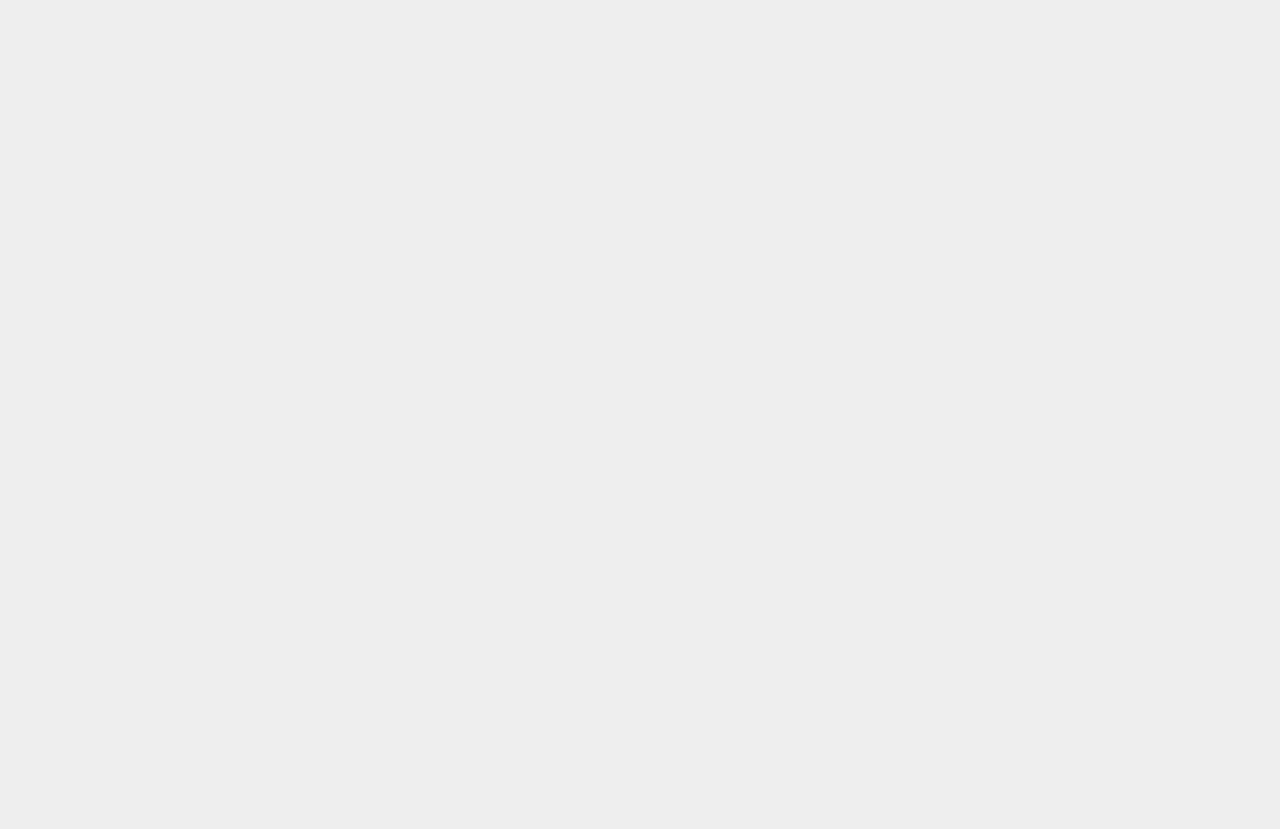
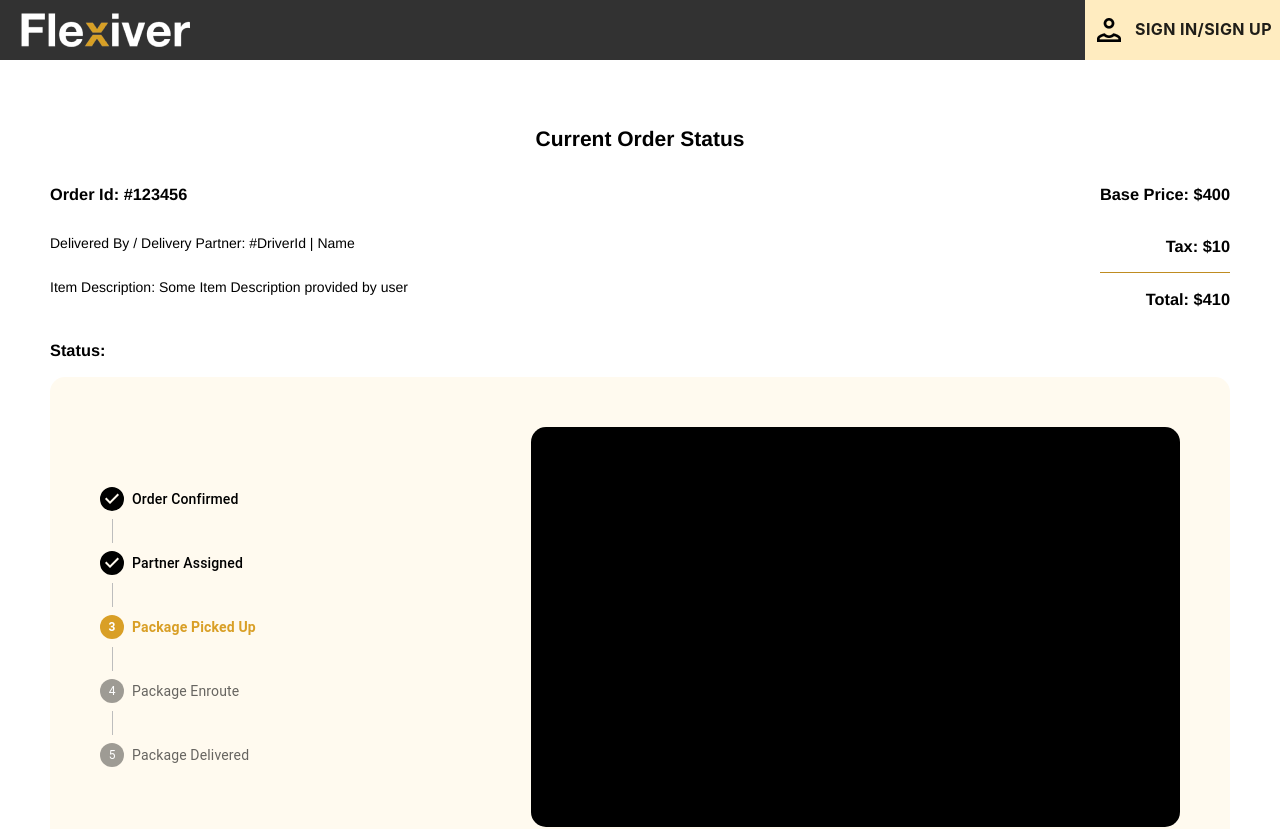
Before and after one commit to HarshaVardanDonta/Flexiver, a React (Create React App) app: page /orderTrackingPage in a window 1280 px wide. Before the commit this address had no page. Shown: the top 829 px of the page. Before the commit the page ends 800 px from the top, so only its background shows below. Built offline with nearby package versions, Linux system fonts and the light colour scheme.

Commit message:
order tracking page

```diff
--- a/src/Screens/CustomerPortal/BillingPage/BillingPage.tsx
+++ b/src/Screens/CustomerPortal/BillingPage/BillingPage.tsx
@@ -2,8 +2,10 @@ import "./BillingPage.css";
 import CustomerPortalFooter from "../Components/CustomerPortalFooter/CustomerPortalFooter";
 import CustomerPortalHeader from "../Components/CustomerPortalHeader/CustomerPortalHeader";
 import { Divider } from "@mui/material";
+import { useNavigate } from "react-router-dom";
 
 export default function BillingPage() {
+    const navigate = useNavigate();
     return (
         <div className="billingPage">
             <CustomerPortalHeader />
@@ -83,7 +85,9 @@ export default function BillingPage() {
                             <div>1000</div>
                         </div>
                     </div>
-                    <div className="payButton">Proceed & Pay</div>
+                    <div className="payButton" onClick={() => {
+                        navigate("/orderTrackingPage");
+                    }}>Proceed & Pay</div>
                 </div>
             </div>
             <CustomerPortalFooter />
--- /dev/null
+++ b/src/Screens/CustomerPortal/OrderTrackingPage/OrderTrackingPage.css
@@ -0,0 +1,42 @@
+.orderTrackingPage {
+    display: flex;
+    flex-direction: column;
+    align-items: center;
+    padding: 50px;
+    background-color: white;
+}
+
+.trackPageSummary {
+    display: flex;
+    flex-direction: column;
+}
+
+.trackPagePrice {
+    display: flex;
+    flex-direction: column;
+    align-items: flex-end;
+}
+
+.trackPageStatusSection {
+    width: 100%;
+    display: flex;
+    justify-content: space-between;
+    flex-direction: row;
+    background-color: #FFFAEF;
+    border-radius: 15px;
+}
+
+.trackPageStepper {
+    height: 100%;
+    margin: 50px;
+    display: flex;
+    align-self: center;
+}
+
+.trackPageMap {
+    width: 55%;
+    height: 400px;
+    border-radius: 15px;
+    background-color: black;
+    margin: 50px;
+}
--- /dev/null
+++ b/src/Screens/CustomerPortal/OrderTrackingPage/OrderTrackingPage.tsx
@@ -0,0 +1,70 @@
+import { Divider, Step, StepLabel, Stepper } from "@mui/material";
+import CustomerPortalFooter from "../Components/CustomerPortalFooter/CustomerPortalFooter";
+import CustomerPortalHeader from "../Components/CustomerPortalHeader/CustomerPortalHeader";
+import "./OrderTrackingPage.css";
+export default function OrderTrackingPage() {
+
+    const orderStatus = ['Order Confirmed', 'Partner Assigned', 'Package Picked Up', 'Package Enroute', 'Package Delivered'];
+    return (
+        <div>
+            <CustomerPortalHeader />
+            <div className="orderTrackingPage">
+                <h2>Current Order Status</h2>
+                <div style={{
+                    display: "flex",
+                    justifyContent: "space-between",
+                    width: "100%"
+                }}>
+                    <div className="trackPageSummary">
+                        <h3>Order Id: #123456</h3>
+                        <p>Delivered By / Delivery Partner: #DriverId | Name</p>
+                        <p>Item Description: Some Item Description provided by user</p>
+                    </div>
+                    <div className="trackPagePrice">
+                        <h3>Base Price: $400</h3>
+                        <h3>Tax: $10</h3>
+                        <Divider sx={{
+                            width: "100%",
+                            backgroundColor: "#D99F26"
+                        }} />
+                        <h3>Total: $410</h3>
+                    </div>
+
+                </div>
+                <div style={{
+                    display: "flex",
+                    justifyContent: "space-between",
+                    width: "100%"
+                }}>
+                    <div>
+                        <h3>Status:</h3>
+                    </div>
+                </div>
+
+                <div className="trackPageStatusSection">
+                    <div className="trackPageStepper">
+                        <Stepper activeStep={2} orientation="vertical">
+                            {orderStatus.map((label) => (
+                                <Step sx={{
+                                    '& .MuiStepLabel-root .Mui-completed': {
+                                        color: 'black',
+                                    },
+                                    '& .MuiStepLabel-root .Mui-active': {
+                                        color: '#D99F26',
+                                        fontWeight: 'bold',
+                                    },
+                                }} key={label}>
+                                    <StepLabel>
+                                        {label}
+                                    </StepLabel>
+                                </Step>
+                            ))}
+                        </Stepper>
+                    </div>
+                    <div className="trackPageMap"></div>
+                </div>
+            </div>
+            <CustomerPortalFooter />
+        </div >
+    );
+}
--- a/src/Screens/DriverMain.tsx
+++ b/src/Screens/DriverMain.tsx
@@ -13,7 +13,7 @@ import TearmsAndConditions from "./TearmsAndConditions";
 import PrivacyPolicy from "./PrivacyPolicy";
 
 import BillingPage from "./CustomerPortal/BillingPage/BillingPage";
-
+import OrderTrackingPage from "./CustomerPortal/OrderTrackingPage/OrderTrackingPage";
 import Aos from "aos";
 import { useEffect } from "react";
 import { BrowserRouter, Routes, Route } from "react-router-dom";
@@ -51,6 +51,7 @@ export default function DriverMain() {
           <Route path="/customerSignUp" element={<CustomerSignUp />} />
           <Route path="/quotePage" element={<QuotePage />} />
           <Route path="/billingPage" element={<BillingPage />} />
+          <Route path="/orderTrackingPage" element={<OrderTrackingPage />} />
         </Routes>
 
         <Toaster position="bottom-right" />
```
